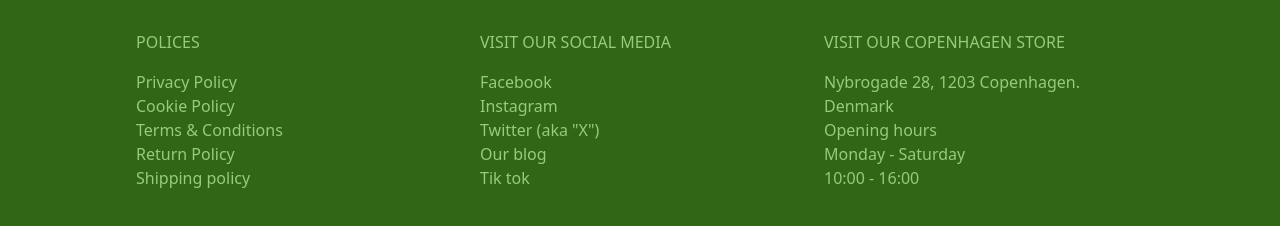
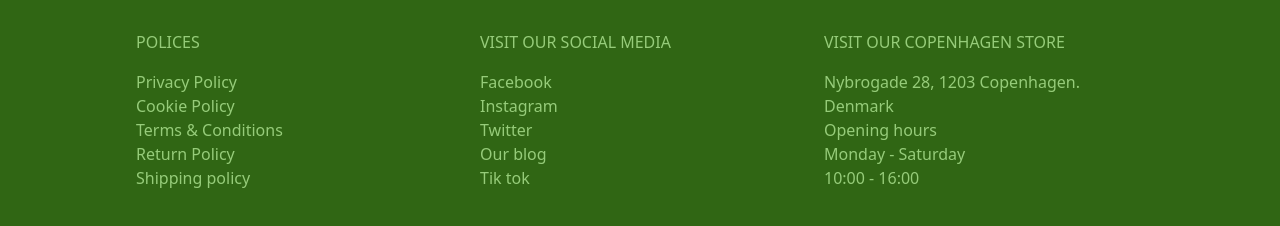
Before and after one commit to nakaay13/vue-project, a Vue app: page / in a window 1280 px wide. Shown: the part 2948-3174 px from the top of the page. Built offline with nearby package versions, Linux system fonts and the light colour scheme; no server answers.

Commit message:
Update Footer.vue

```diff
--- a/src/components/Footer.vue
+++ b/src/components/Footer.vue
@@ -12,7 +12,7 @@
         <p>VISIT OUR SOCIAL MEDIA</p>
         <p>Facebook <br>
             Instagram <br>
-            Twitter (aka "X") <br>
+            Twitter<br>
             Our blog <br>
             Tik tok</p>
         </div>
```
